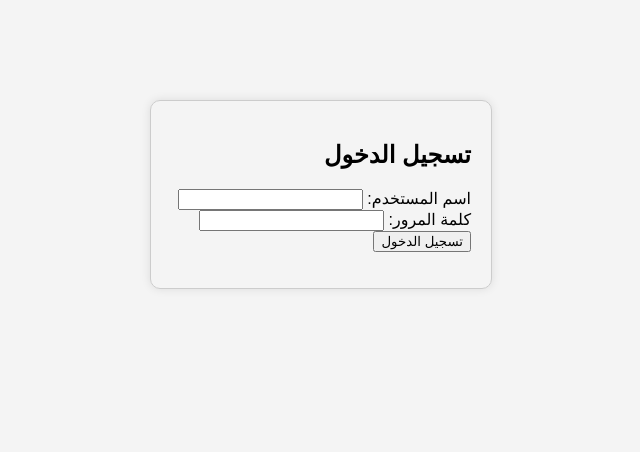
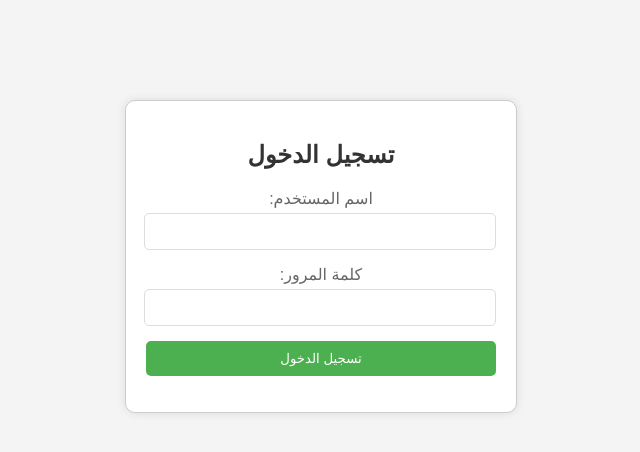
Before and after one commit to MuhammadKhmes/orphan, a plain HTML site: page index.html in a window 1280 px wide. Shown: the whole page, without its empty margins (319-959 px from the left). Drawn offline with Linux system fonts and the light colour scheme; no server answers.

Commit message:
Update main.css

```diff
--- a/styles/main.css
+++ b/styles/main.css
@@ -24,12 +24,53 @@ main {
 }
 
 #login-form {
-    width: 300px;
+    width: 350px;
     margin: 100px auto;
     padding: 20px;
     border: 1px solid #ccc;
     border-radius: 10px;
     box-shadow: 0 0 10px rgba(0, 0, 0, 0.1);
+    background-color: white;
+    text-align: center;
+}
+
+.login-logo {
+    width: 100px;
+    height: auto;
+    margin-bottom: 20px;
+}
+
+#login-form h2 {
+    margin-bottom: 20px;
+    color: #333;
+}
+
+#login-form label {
+    display: block;
+    margin-bottom: 5px;
+    color: #666;
+}
+
+#login-form input {
+    width: calc(100% - 20px);
+    padding: 10px;
+    margin-bottom: 15px;
+    border: 1px solid #ddd;
+    border-radius: 5px;
+}
+
+#login-form button {
+    width: 100%;
+    padding: 10px;
+    background-color: #4CAF50;
+    color: white;
+    border: none;
+    border-radius: 5px;
+    cursor: pointer;
+}
+
+#login-form button:hover {
+    background-color: #45a049;
 }
 
 #search {
```
